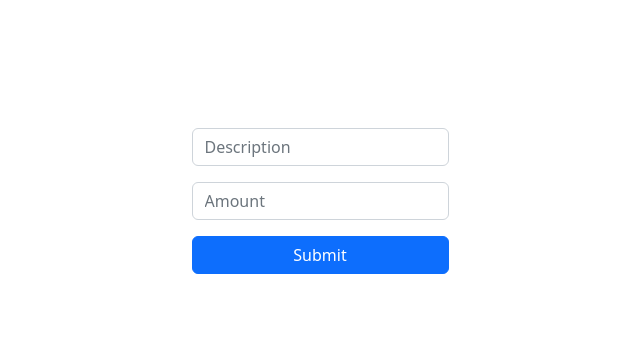
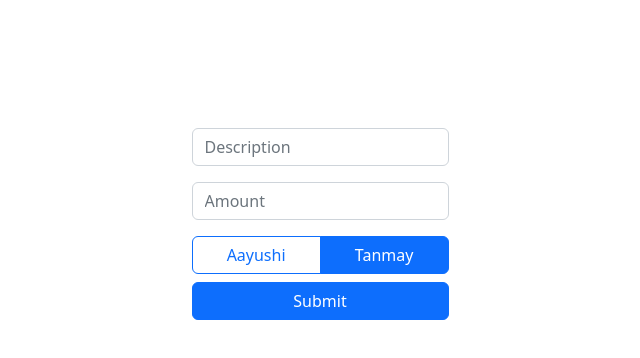
Before and after one commit to tanmaydatta/split-expense-with-wife, a React (Create React App) app: page / in a window 1280 px wide. Shown: the top 358 px of the page, without its empty margins (320-960 px from the left). Built offline with nearby package versions, Linux system fonts and the light colour scheme.

Commit message:
Add paidby

```diff
--- a/src/App.tsx
+++ b/src/App.tsx
@@ -1,10 +1,16 @@
-import React from "react";
+import React, { useState } from "react";
 import "./App.css";
 import Button from "react-bootstrap/Button";
+import ToggleButtonGroup from "react-bootstrap/ToggleButtonGroup";
+import ToggleButton from "react-bootstrap/ToggleButton";
 import Form from "react-bootstrap/Form";
 import axios from "axios";
 
 function App(): JSX.Element {
+  const [paidBy, setPaidBy] = useState("Tanmay");
+
+  const handleChange = (val: string) => setPaidBy(val);
+
   const submit = (e: React.FormEvent) => {
     e.preventDefault();
     const target = e.target as typeof e.target & {
@@ -17,18 +23,16 @@ function App(): JSX.Element {
       .post("/.netlify/functions/split", {
         amount: Number(target.amount.value),
         description: target.description.value,
+        paidBy: paidBy,
       })
       .then((res) => alert(res.status))
       .catch((e) => alert(e.response.data));
   };
+
   return (
     <div className="App">
       <Form onSubmit={submit} style={{ justifyContent: "center" }}>
-        <Form.Group
-          style={{ width: "fit-content", alignItems: "center" }}
-          className="mb-3"
-          controlId="formBasicEmail"
-        >
+        <Form.Group className="mb-3" controlId="formBasicEmail">
           <Form.Control
             name="description"
             type="text"
@@ -44,6 +48,36 @@ function App(): JSX.Element {
             step=".01"
           />
         </Form.Group>
+        <ToggleButtonGroup
+          style={{ width: "100%" }}
+          className="mb-2"
+          name="paidBy"
+          value={paidBy}
+          onChange={handleChange}
+        >
+          <ToggleButton
+            key={0}
+            id={`radio-0`}
+            type="radio"
+            variant="outline-primary"
+            name="radio"
+            value={"Aayushi"}
+            checked={true}
+          >
+            Aayushi
+          </ToggleButton>
+          <ToggleButton
+            key={1}
+            id={`radio-1`}
+            type="radio"
+            variant="outline-primary"
+            name="radio"
+            value={"Tanmay"}
+            checked={false}
+          >
+            Tanmay
+          </ToggleButton>
+        </ToggleButtonGroup>
         <Button variant="primary" type="submit" style={{ width: "100%" }}>
           Submit
         </Button>
```
Also changed, not shown: 1 other file (tests, documents, lock files or other folders).
